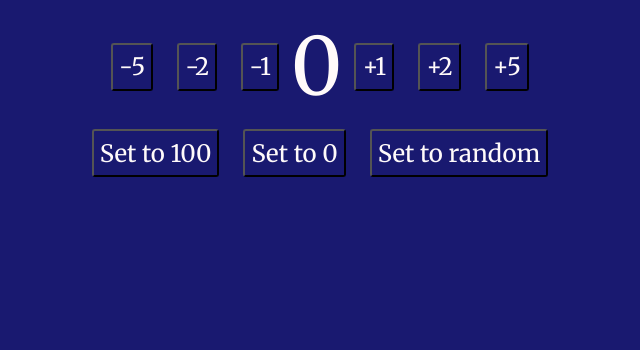
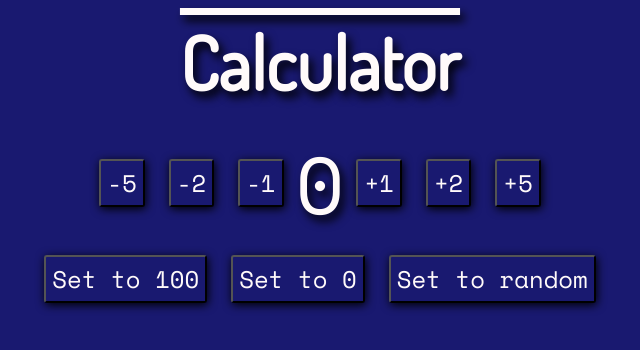
Before and after one commit to chighja/reactCalculator, a React (Create React App) app: page / in a window 1280 px wide. Shown: the top 350 px of the page, without its empty margins (320-960 px from the left). Built offline with nearby package versions, Linux system fonts and the light colour scheme; the HTML template or start-up script is replaced by a standard one.

Commit message:
added header, added box and text shadow

```diff
--- a/public/index.html
+++ b/public/index.html
@@ -7,7 +7,7 @@
       content="width=device-width, initial-scale=1, shrink-to-fit=no"
     />
     <link
-      href="https://fonts.googleapis.com/css?family=Merriweather"
+      href="https://fonts.googleapis.com/css?family=Dosis|Space+Mono"
       rel="stylesheet"
     />
     <title>React Calculator</title>
--- a/src/App.css
+++ b/src/App.css
@@ -3,7 +3,7 @@
   margin: 0;
   background-color: #191970;
   color: #fffafa;
-  font-family: 'Merriweather', serif;
+  font-family: 'Space Mono', monospace;
 }
 
 .App {
--- a/src/App.js
+++ b/src/App.js
@@ -2,6 +2,7 @@ import React, { Component } from 'react';
 import { Provider } from 'react-redux';
 import store from './store';
 import Counter from './components/counter';
+import Header from './components/header';
 import './App.css';
 
 class App extends Component {
@@ -9,6 +10,7 @@ class App extends Component {
     return (
       <Provider store={store}>
         <div className="App">
+          <Header />
           <Counter />
         </div>
       </Provider>
--- a/src/components/counter.css
+++ b/src/components/counter.css
@@ -11,6 +11,7 @@
 
 .countNum {
   font-size: 5em;
+  text-shadow: 4px 6px 10px #000000;
 }
 
 button {
@@ -19,6 +20,7 @@ button {
   margin: 0.5em;
   height: 2em;
   font-size: 1.5em;
+  box-shadow: 1px 2px 10px #000000;
 }
 
 button:hover {
--- /dev/null
+++ b/src/components/header.css
@@ -0,0 +1,7 @@
+.headTxt {
+  padding-top: 0.2em;
+  font-size: 4.6em;
+  font-family: 'Dosis', sans-serif;
+  text-decoration: overline;
+  text-shadow: 4px 6px 10px #000000;
+}
--- /dev/null
+++ b/src/components/header.js
@@ -0,0 +1,14 @@
+import React, { Component } from 'react';
+import './header.css';
+
+class Header extends Component {
+  render() {
+    return (
+      <div className="header">
+        <h1 className="headTxt">Calculator</h1>
+      </div>
+    );
+  }
+}
+
+export default Header;
```
